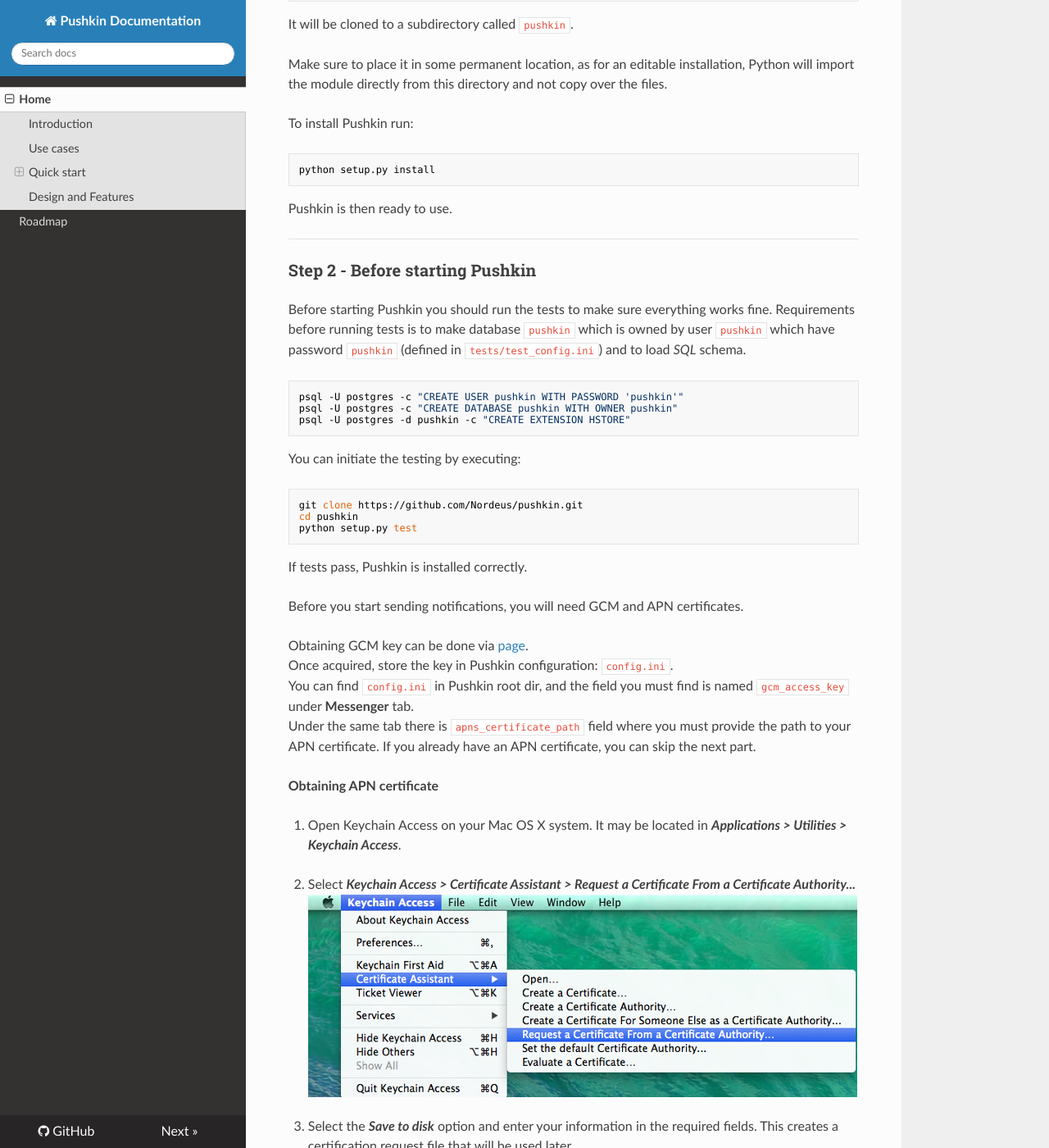
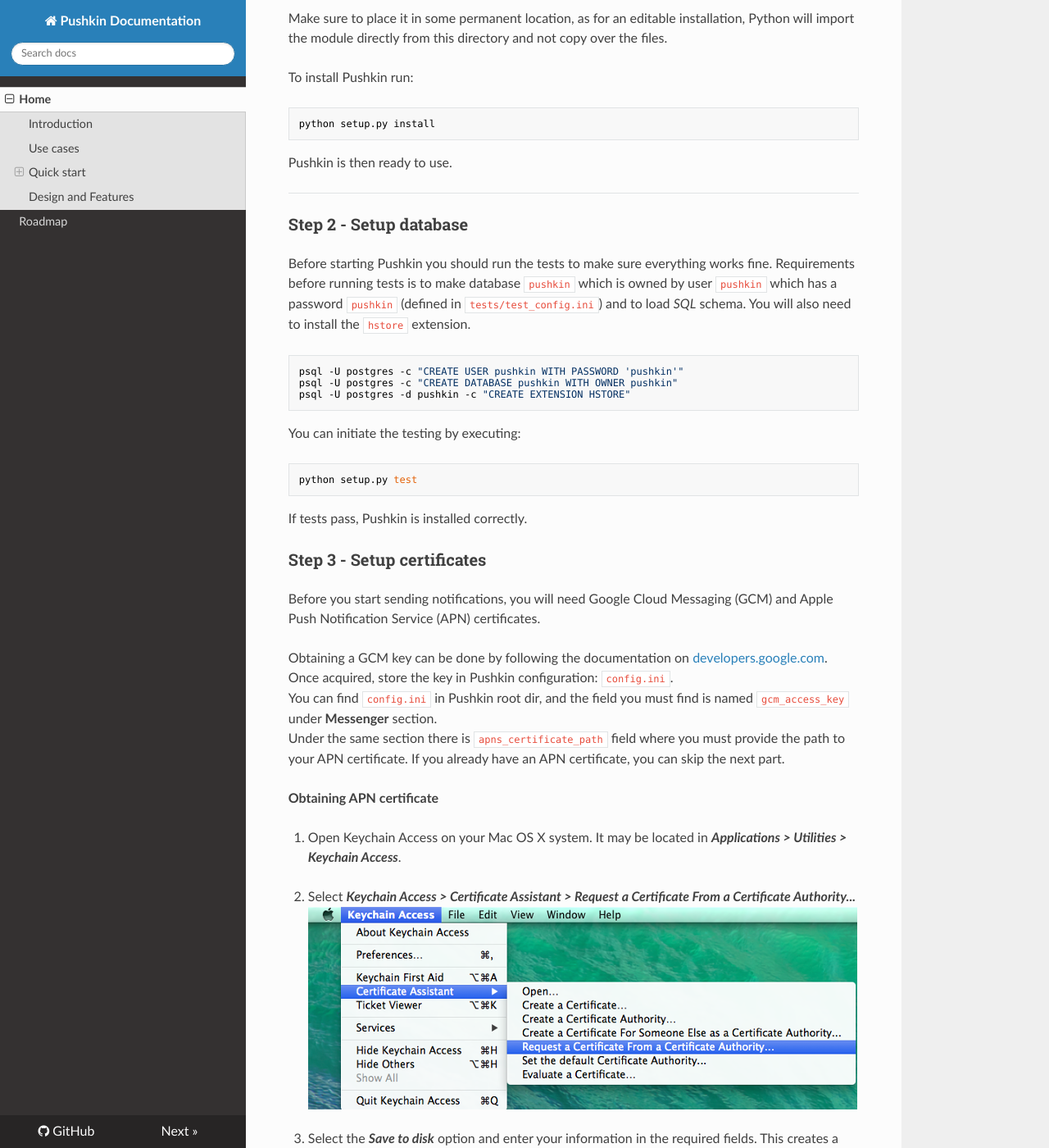
Before and after one commit to Nordeus/pushkin, an MkDocs documentation site: the page built from docs/sources/index.md, in a window 1280 px wide and 1400 px high, scrolled down 1807 px. Shown: the whole window at 82% size. Built offline with MkDocs 1.6.1, drawn with Linux system fonts in a browser that asks for light colours; nearby versions of some CDN libraries; old or Windows-style settings are respelled for this version of MkDocs; some of the changed text lies outside the part shown.

Commit message:
Improves documentation

````diff
--- a/docs/sources/index.md
+++ b/docs/sources/index.md
@@ -41,9 +41,7 @@
 There are 2 ways to install Pushkin:
 
 **Using pip:**
-```bash
-pip install pushkin
-```
+Coming soon...
 
 **From source:**
 
@@ -66,11 +64,12 @@
 
 ---
 
-### Step 2 - Before starting Pushkin
+### Step 2 - Setup database
 
 Before starting Pushkin you should run the tests to make sure everything works
 fine. Requirements before running tests is to make database `pushkin` which is
-owned by user `pushkin` which have password `pushkin` (defined in `tests/test_config.ini`) and to load *SQL* schema.
+owned by user `pushkin` which has a password `pushkin` (defined in `tests/test_config.ini`) and to load *SQL* schema.
+You will also need to install the `hstore` extension.
 
 ```bash
 psql -U postgres -c "CREATE USER pushkin WITH PASSWORD 'pushkin'"
@@ -81,20 +80,20 @@
 You can initiate the testing by executing:
 
 ```bash
-git clone https://github.com/Nordeus/pushkin.git
-cd pushkin
 python setup.py test
 ```
 
 If tests pass, Pushkin is installed correctly.
 
-Before you start sending notifications, you will need GCM and APN certificates.
+### Step 3 - Setup certificates
 
-Obtaining GCM key can be done via
-[page](https://developers.google.com/api-client-library/php/guide/aaa_apikeys#acquiring-an-api-key).
+Before you start sending notifications, you will need Google Cloud Messaging (GCM) and Apple Push Notification Service (APN) certificates.
+
+Obtaining a GCM key can be done by following the documentation on
+[developers.google.com](https://developers.google.com/api-client-library/php/guide/aaa_apikeys#acquiring-an-api-key).
 Once acquired, store the key in Pushkin configuration: `config.ini`.
-You can find `config.ini` in Pushkin root dir, and the field you must find is named `gcm_access_key` under **Messenger** tab.
-Under the same tab there is `apns_certificate_path` field where you must provide the path to your APN certificate. If you already have an APN certificate, you can skip the next part.
+You can find `config.ini` in Pushkin root dir, and the field you must find is named `gcm_access_key` under **Messenger** section.
+Under the same section there is `apns_certificate_path` field where you must provide the path to your APN certificate. If you already have an APN certificate, you can skip the next part.
 
 **Obtaining APN certificate**
 
@@ -171,9 +170,9 @@
 
 ---
 
-### Step 3 - Starting Pushkin
+### Step 4 - Starting Pushkin
 
-If you are starting Pushkin for the first time you should initialize database which you created in *Step 2* with following command:
+If you are starting Pushkin for the first time you should initialize the database which you created in *Step 2* with the following command:
 ```bash
 pushkin --configuration config.ini --init-db
 ```
````
Also changed, not shown: other parts of docs/sources/index.md (+1 -1 lines).
